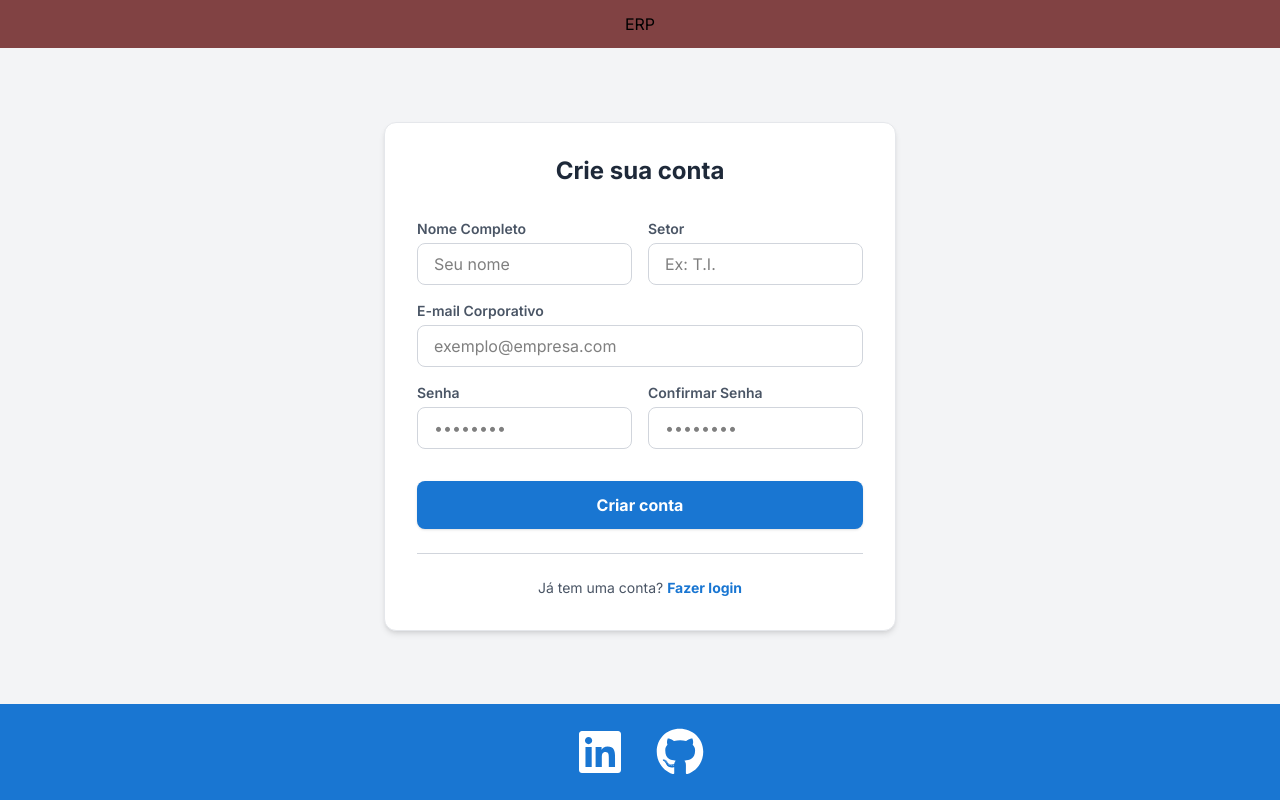
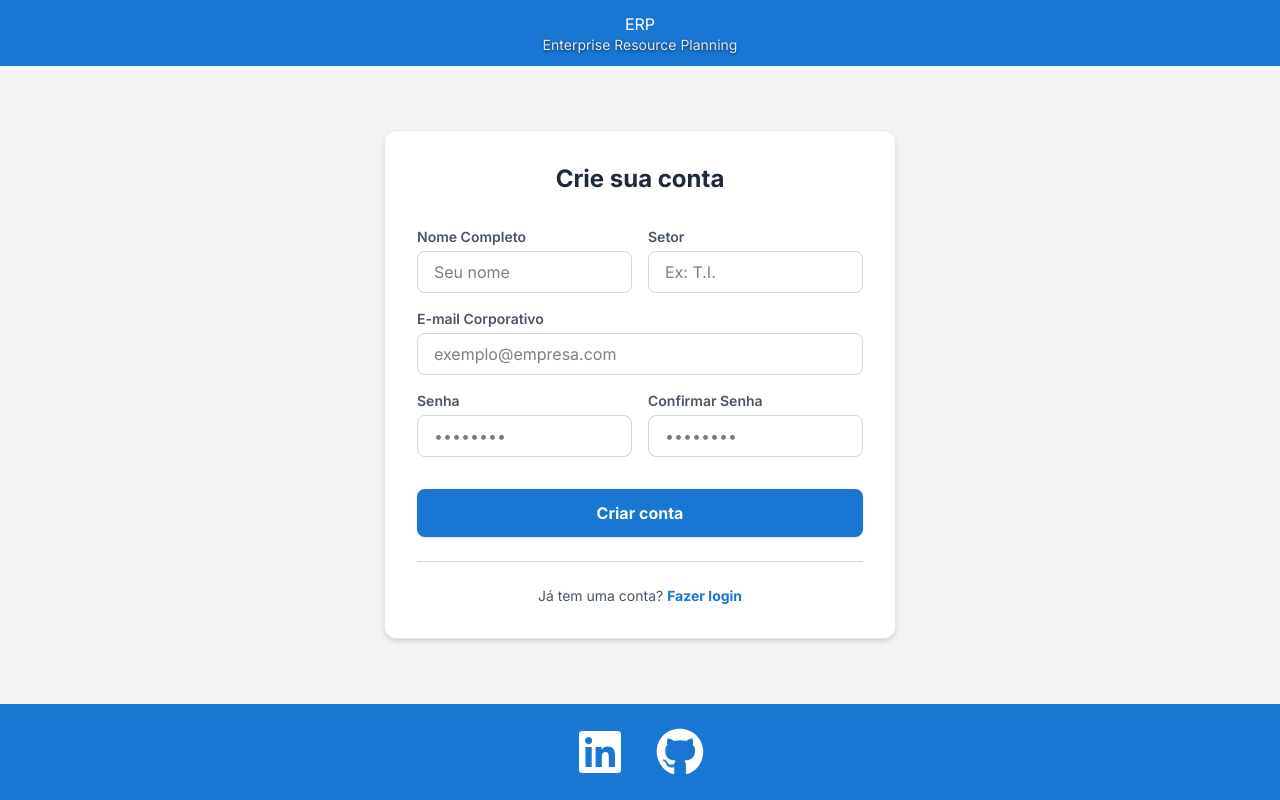
Before and after one commit to Vexwe/ERP, a React app: page /register in a window 1280 px wide. Built offline with nearby package versions, Linux system fonts and the light colour scheme; the HTML template or start-up script is replaced by a standard one; a web font is replaced by a local one.

Commit message:
:zap:perf

```diff
--- a/src/components/layout/Header_login.jsx
+++ b/src/components/layout/Header_login.jsx
@@ -1,12 +1,14 @@
 function Header_login(){
     return(
-        <header className="bg-[#814243]">
-            <div  className="text-center p-3">
-            <a href="/home">ERP</a>
-            </div>
+        <header className="bg-[#1976d2] text-white">
+        <div  className="text-center p-3">
+            ERP
+            <p className="text-sm text-gray-200 leading-tight"
+                style={{ textShadow: '0 1px 3px rgba(0,0,0,0.6)' }}>
+                Enterprise Resource Planning
+            </p>
+        </div>
         </header>
     )
 }
-
-
 export default Header_login
```
